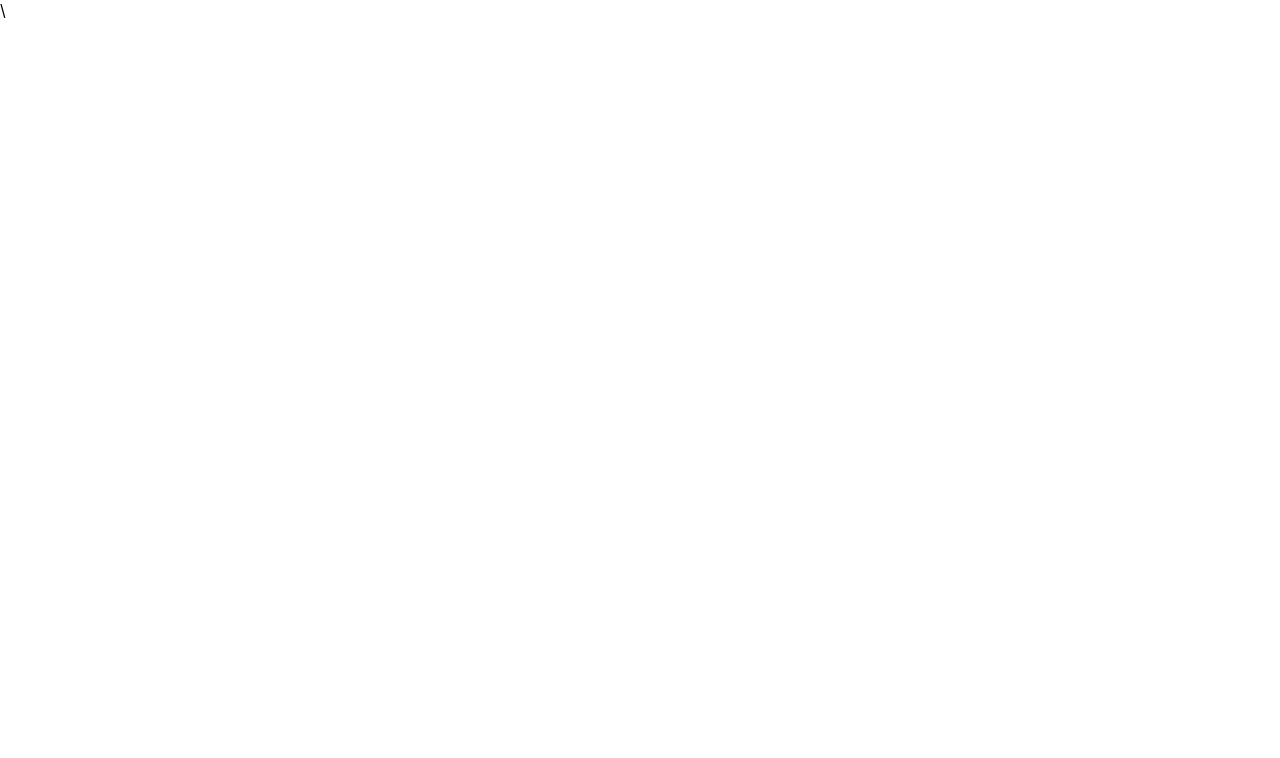
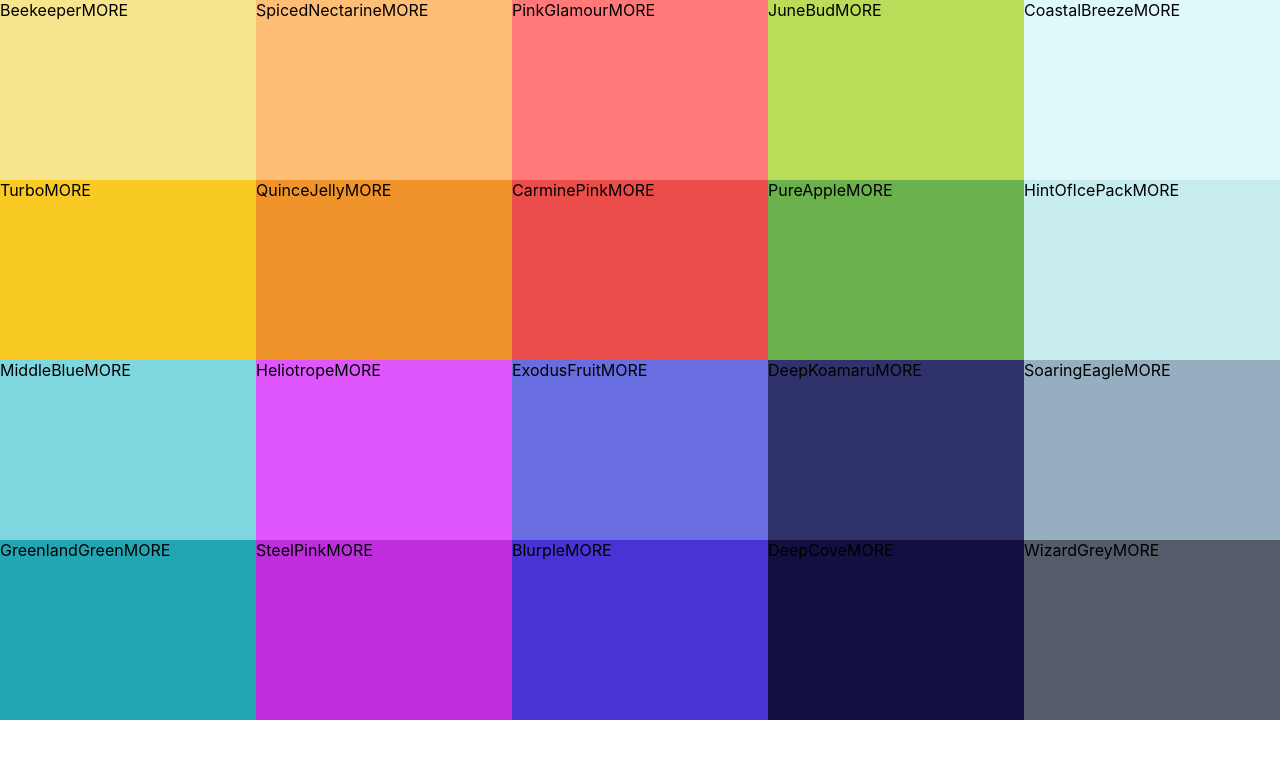
Before and after one commit to jedsmit/colors-app, a React (Create React App) app: page / in a window 1280 px wide. Shown: the top 758 px of the page. Built offline with nearby package versions, Linux system fonts and the light colour scheme.

Commit message:
Add color box

```diff
--- /dev/null
+++ b/src/ColorBox.css
@@ -0,0 +1,8 @@
+.ColorBox {
+    width: 20%;
+    height: 25%;
+    margin: 0 auto;
+    display: inline-block;
+    position: relative;
+    cursor: pointer;
+}
--- /dev/null
+++ b/src/ColorBox.js
@@ -0,0 +1,15 @@
+import React, { Component } from 'react';
+import './ColorBox.css';
+
+export class ColorBox extends Component {
+    render() {
+        return (
+            <div style={{ background: this.props.background }} className="ColorBox">
+                <span>{this.props.name}</span>
+                <span>MORE</span>
+            </div>
+        )
+    }
+}
+
+export default ColorBox
--- /dev/null
+++ b/src/Palette.css
@@ -0,0 +1,6 @@
+.Palette{
+    height: 100vh;
+}
+.Palette-colors{
+    height: 90%;
+}
--- a/src/Palette.js
+++ b/src/Palette.js
@@ -1,11 +1,16 @@
 import React, { Component } from 'react'
+import CcolorBox, { ColorBox } from './ColorBox';
+import './Palette.css';
 
 export class Palette extends Component {
     render() {
+        const colorBoxes = this.props.colors.map(color => (
+            <ColorBox background={color.color} name={color.name} />
+        ));
         return (
             <div className="Palette">
                 {/* Navbar goes here */}
-                <div className="Palette-colors">\{/* bunch of color boxes*/}</div>
+                <div className="Palette-colors">{colorBoxes}</div>
                 {/* Footer eventually */}
             </div>
         )
```
